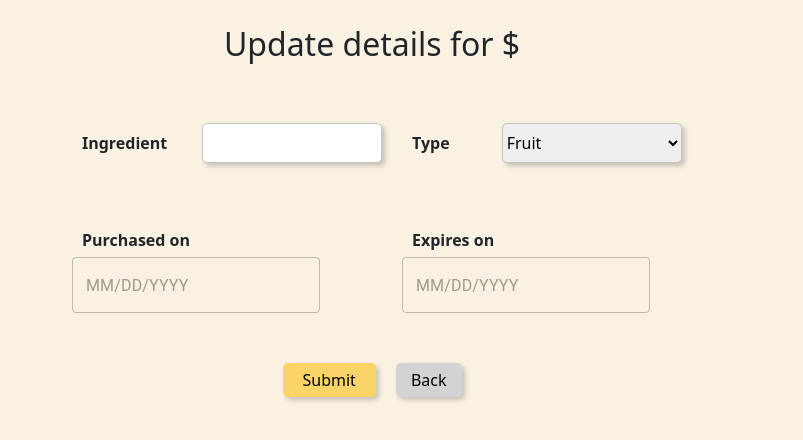
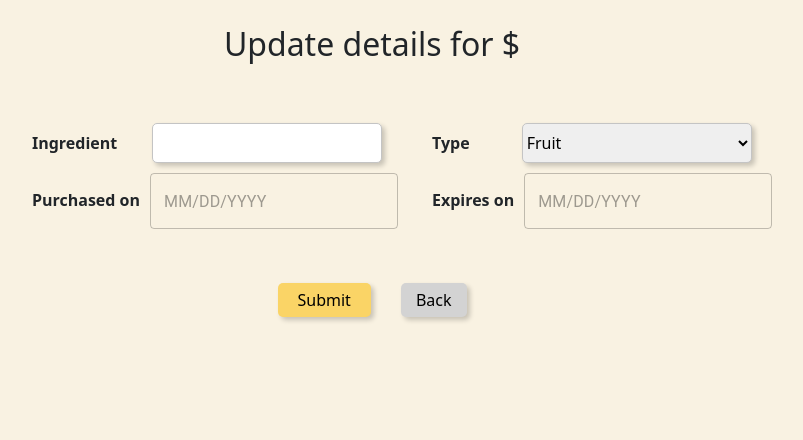
Before and after one commit to evangelenesiyin/mealplanner, a React (Vite) app: page /fridge/1/edit in a window 1280 px wide. Shown: the top 440 px of the page, without its empty margins (268-1071 px from the left). Built offline with nearby package versions, Linux system fonts and the light colour scheme.

Commit message:
styles: update width of edit form input

```diff
--- a/src/components/Form/EditForm.css
+++ b/src/components/Form/EditForm.css
@@ -5,16 +5,16 @@
     grid-column-gap: 0px;
     grid-row-gap: 0px;
     max-width: 100%;
-    width: 600px;
+    width: 700px;
     margin: 50px auto;
     text-align: left;
 }
 .editform-ingredient {
     grid-area: 1 / 1 / 2 / 3;
-    width: 330px;
+    width: 400px;
 }
 .editform-ingredient input {
-    width: 180px;
+    width: 230px;
     height: 40px;
     margin: 10px 0 10px 25px;
     border: 1px solid rgb(196, 196, 196);
@@ -28,7 +28,7 @@
     grid-area: 1 / 3 / 2 / 5;
 }
 .editform-type select {
-    width: 180px;
+    width: 230px;
     height: 40px;
     margin: 10px 0 10px 42px;
     border: 1px solid rgb(196, 196, 196);
@@ -40,11 +40,11 @@
 }
 .editform-purchase {
     grid-area: 2 / 1 / 3 / 3;
-    width: 330px;
+    width: 400px;
 }
 .editform-expiry {
     grid-area: 2 / 3 / 3 / 5;
-    width: 330px;
+    width: 400px;
 }
 .editform-purchase label, .editform-expiry label {
     margin-top: 15px;
@@ -55,7 +55,7 @@
 .editform-submit {
     border: none;
     padding: 5px 20px;
-    margin-right: 20px;
+    margin-right: 30px;
     background-color: rgb(250, 212, 102);
     border-radius: 5px;
     box-shadow: 3px 3px 5px rgba(0, 0, 0, 0.2);
```
